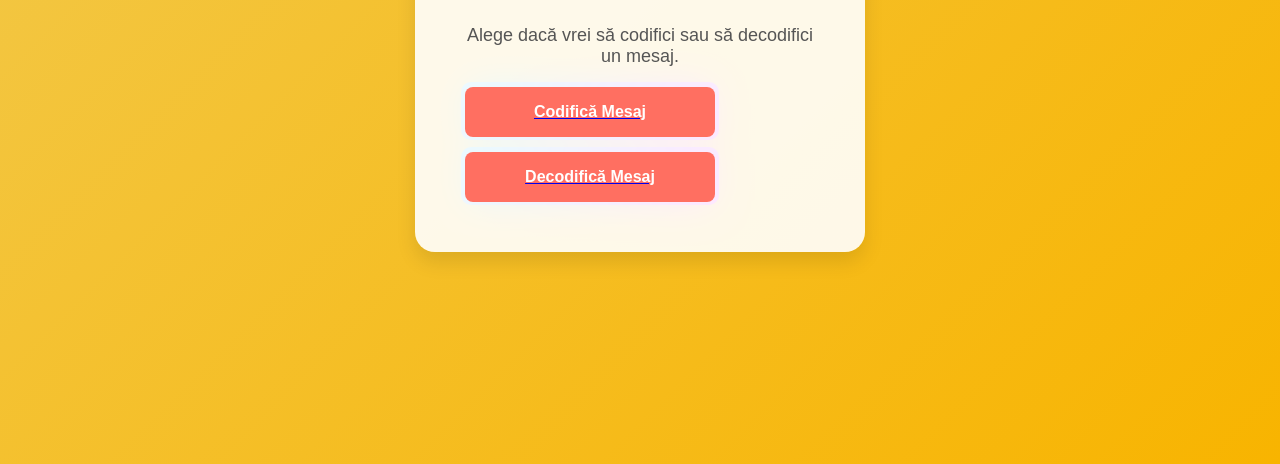
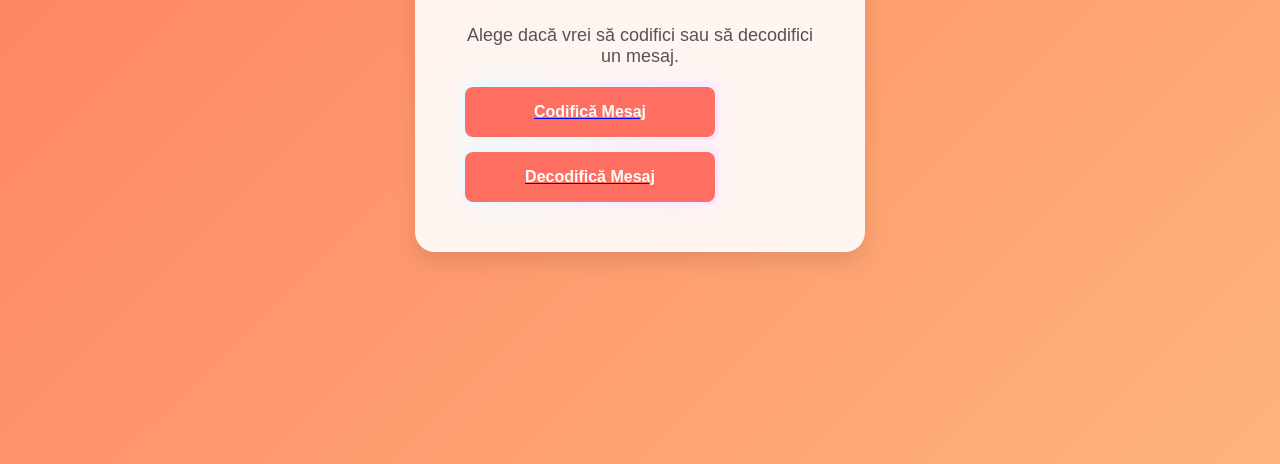
Before and after one commit to contandrei3/-de-coder, a plain HTML site: page index.html in a window 1280 px wide. Shown: the part 336-800 px from the top of the page. Drawn offline with Linux system fonts and the light colour scheme.

Commit message:
Update index.html

```diff
--- a/index.html
+++ b/index.html
@@ -13,8 +13,8 @@
             justify-content: center;
             height: 100vh;
             margin: 0;
-            background: linear-gradient(135deg, #f2c94c, #f8b400); /* Culoare caldă și ușor de privit */
-            color: #333;
+            background: linear-gradient(135deg, #ff7e5f, #feb47b); /* Gradient similar cu celelalte pagini */
+            color: #fff;
         }
 
         .container {
```
